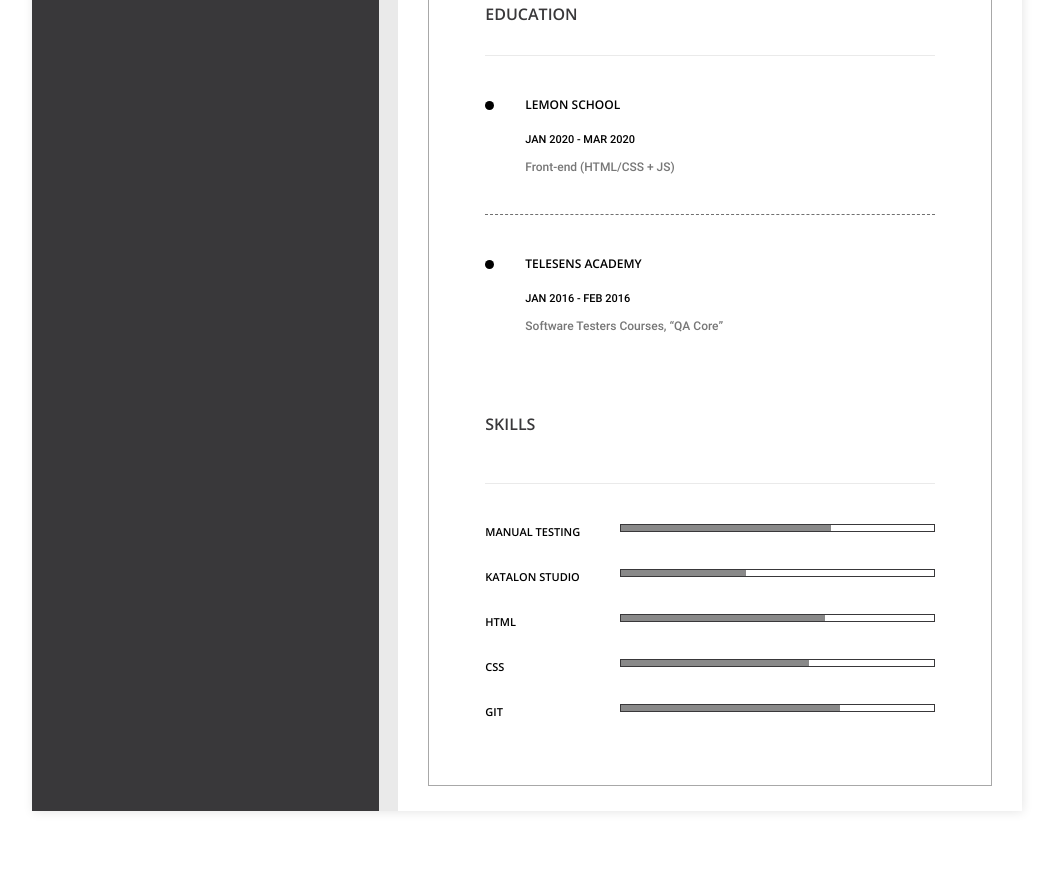
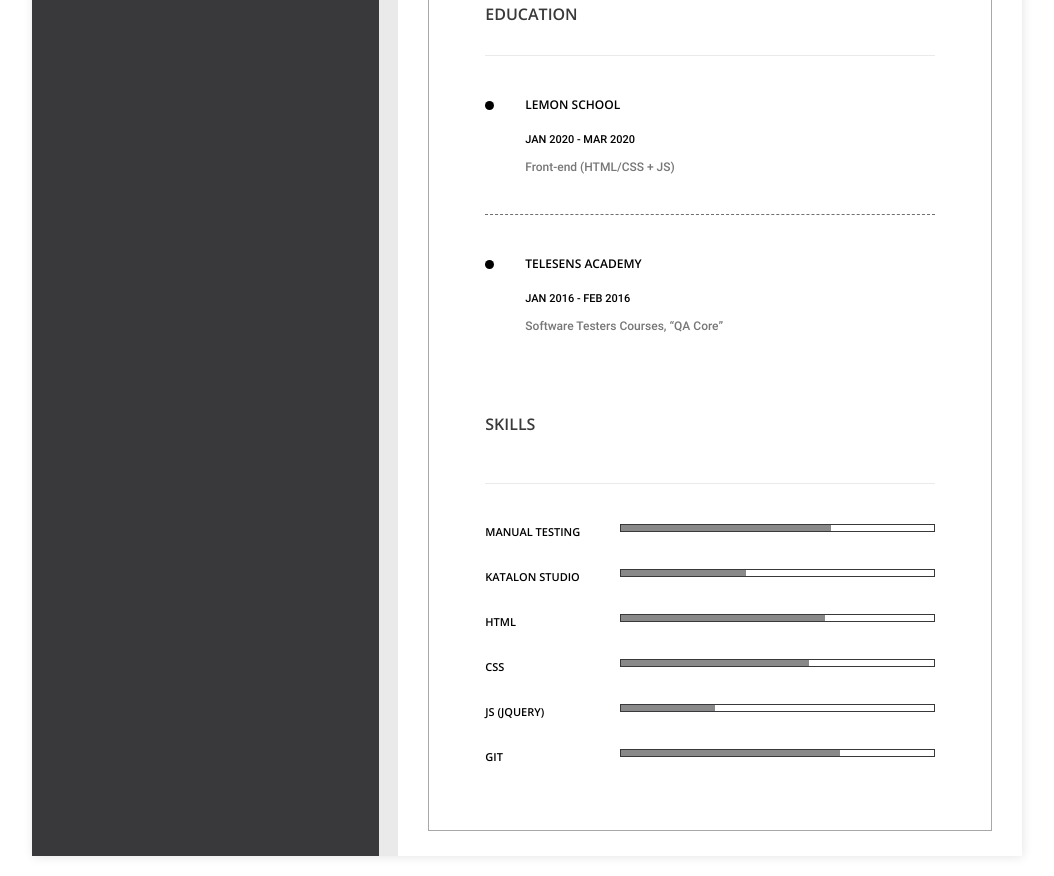
Before and after one commit to MaximSavhenko/RESUME---QA, a plain HTML site: page index.html in a window 1280 px wide. Shown: the part 1887-2763 px from the top of the page, without its empty margins (113-1167 px from the left). Before the commit the page ends 2718 px from the top, so only its background shows below. Drawn offline with Linux system fonts and the light colour scheme.

Commit message:
add skils

```diff
--- a/index.html
+++ b/index.html
@@ -272,6 +272,9 @@
                             <li class="resume__skills-item">CSS
                                 <div class="resume__skills-level resume__skills-progresC"></div>
                             </li>
+                            <li class="resume__skills-item">JS (jQuery)
+                                <div class="resume__skills-level resume__skills-progresJ"></div>
+                            </li>
                             <li class="resume__skills-item">GIT
                                 <div class="resume__skills-level resume__skills-progresGIT"></div>
                             </li>
```
